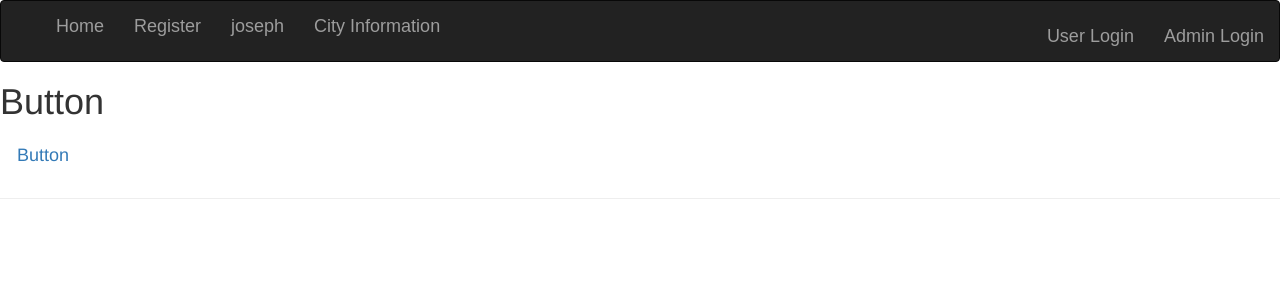
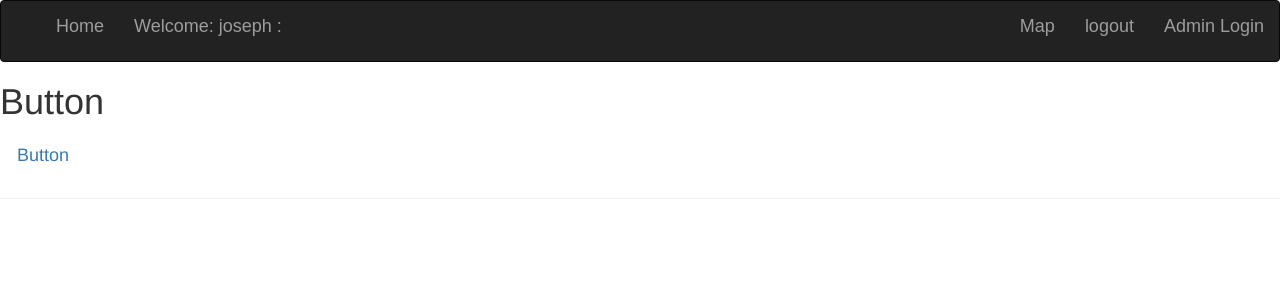
Before and after one commit to locky192/IFB299, a Django app: page /CityApp/button/ in a window 1280 px wide. Shown: the top 300 px of the page. Run offline with Django 3.2, Linux system fonts and the light colour scheme; a user stored in the database is signed in; data comes from the database, SQL or seed files in the repository; some libraries are stand-ins or nearby versions.

Commit message:
base chnage

```diff
--- a/SmartCity/templates/CityApp/base.html
+++ b/SmartCity/templates/CityApp/base.html
@@ -14,18 +14,31 @@
 	 <nav class="navbar navbar-inverse">
 
 		<ul class="navbar-left">
-			<a class="navbar-brand" href="{% url 'index'%}">Home</a>
+      {% if user.is_authenticated %}
+      <a class="navbar-brand" href="{% url 'index'%}">Home</a>
+      <a class="navbar-brand"> Welcome: {{request.user.username}} : {{user.userprofile.user_type}}</a>
+
+      {% else %}
+      <a class="navbar-brand" href="{% url 'index'%}">Home</a>
 			<a class="navbar-brand" href="{% url 'register'%}">Register</a>
-      <a class="navbar-brand">{{request.user.username}} {{request.profile.user_type}}</a>
+      {% endif %}
+
 		</ul>
 
-		<ul class="navbar-middle">
-		<a class="navbar-brand" href="{% url 'infopage'%}">City Information</a>
-		</ul>
+
 
 		<ul class="nav navbar-nav navbar-right">
+      {% if user.is_authenticated %}
+      <a class="navbar-brand" href="{% url 'infopage'%}">Map</a>
+      <a class="navbar-brand" href="{% url 'logout'%}">logout</a>
+      {% if user.is_superuser %}
+      <a class="navbar-brand" href="{% url 'admin_login'%}">Admin Login</a>
+      {% endif %}
+
+      {% else %}
 			<a class="navbar-brand" href="{% url 'login'%}">User Login</a>
 			<a class="navbar-brand" href="{% url 'admin_login'%}">Admin Login</a>
+      {% endif %}
 
 
 		</ul>
```
